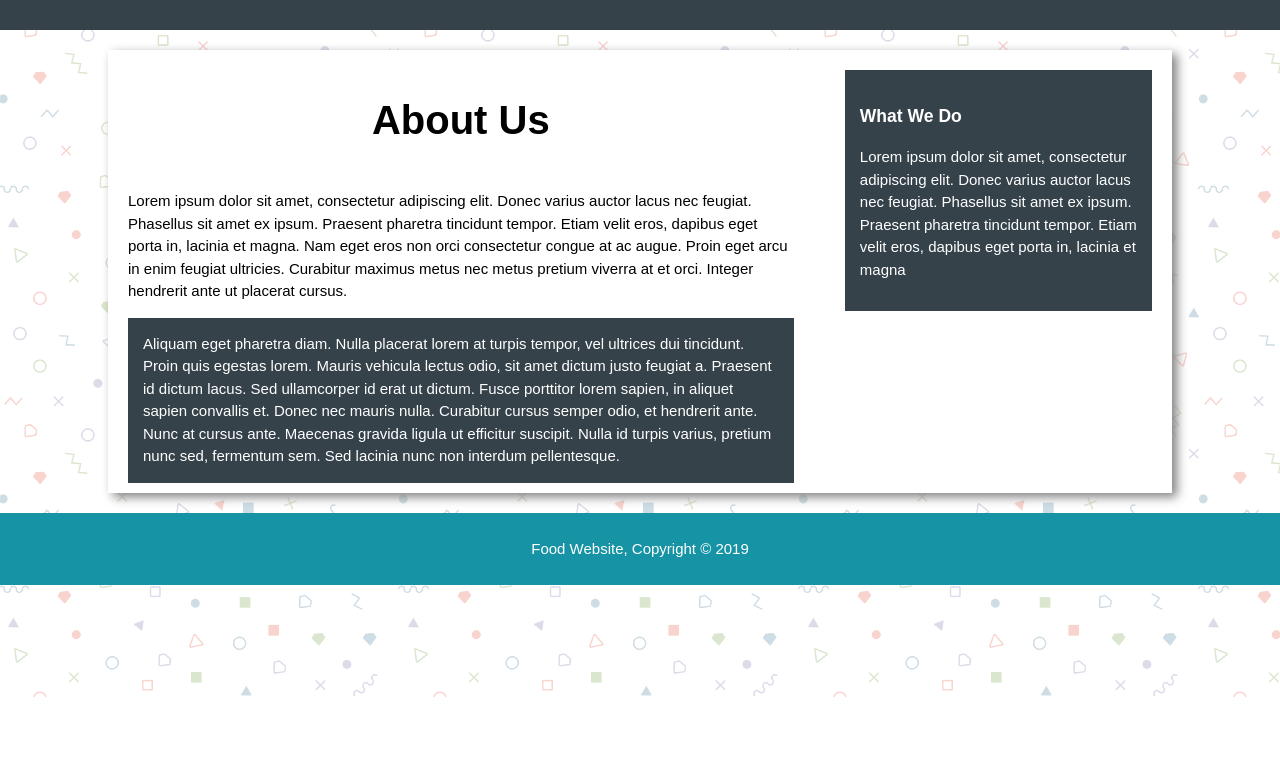
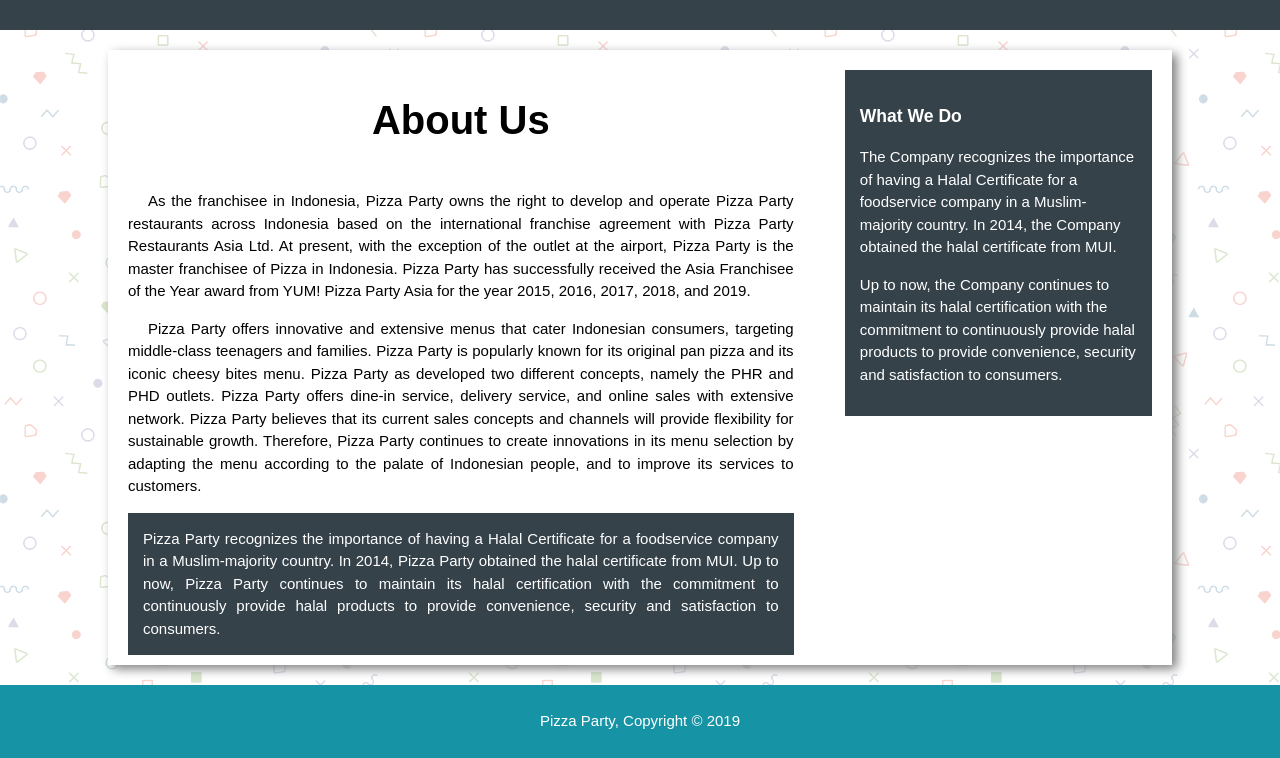
Before and after one commit to agungsepruloh/uas, a PHP site: page /about.php in a window 1280 px wide. Shown: the part 103-861 px from the top of the page. Before the commit the page ends 800 px from the top, so only its background shows below. Run offline with PHP 8.4, Linux system fonts and the light colour scheme; the visitor is signed in with stand-in values (Sample User, id 1).

Commit message:
edited about and team

```diff
--- a/about.php
+++ b/about.php
@@ -45,36 +45,45 @@ if ( !isset($_SESSION['login']) ) {
             <div class="container product">
                 <article id="main-col">
                     <h1 class="page-title">About Us</h1>
-                    <p>
-                        Lorem ipsum dolor sit amet, consectetur adipiscing elit. Donec varius auctor lacus nec feugiat.
-                        Phasellus sit amet ex ipsum. Praesent pharetra tincidunt tempor. Etiam velit eros, dapibus eget
-                        porta in, lacinia et magna. Nam eget eros non orci consectetur congue at ac augue. Proin eget
-                        arcu in enim feugiat ultricies. Curabitur maximus metus nec metus pretium viverra at et orci.
-                        Integer hendrerit ante ut placerat cursus.
+                    <p style="text-align: justify; text-indent: 20px">
+                        As the franchisee in Indonesia, Pizza Party owns the right to develop and operate Pizza Party restaurants across
+                        Indonesia based on the international franchise agreement with Pizza Party Restaurants Asia Ltd. At present, with the
+                        exception of the outlet at the airport, Pizza Party is the master franchisee of Pizza in Indonesia. Pizza Party has
+                        successfully received the Asia Franchisee of the Year award from YUM! Pizza Party Asia for the year 2015, 2016, 2017,
+                        2018, and 2019.
                     </p>
-                    <p class="dark">
-                        Aliquam eget pharetra diam. Nulla placerat lorem at turpis tempor, vel ultrices dui tincidunt.
-                        Proin quis egestas lorem. Mauris vehicula lectus odio, sit amet dictum justo feugiat a. Praesent
-                        id dictum lacus. Sed ullamcorper id erat ut dictum. Fusce porttitor lorem sapien, in aliquet
-                        sapien convallis et. Donec nec mauris nulla. Curabitur cursus semper odio, et hendrerit ante.
-                        Nunc at cursus ante. Maecenas gravida ligula ut efficitur suscipit. Nulla id turpis varius,
-                        pretium nunc sed, fermentum sem. Sed lacinia nunc non interdum pellentesque.
+
+                    <p style="text-align: justify; text-indent: 20px">
+                        Pizza Party offers innovative and extensive menus that cater Indonesian consumers, targeting middle-class teenagers and
+                        families. Pizza Party is popularly known for its original pan pizza and its iconic cheesy bites menu. Pizza Party as
+                        developed two different concepts, namely the PHR and PHD outlets. Pizza Party offers dine-in service, delivery service,
+                        and online sales with extensive network. Pizza Party believes that its current sales concepts and channels will provide
+                        flexibility for sustainable growth. Therefore, Pizza Party continues to create innovations in its menu selection by
+                        adapting the menu according to the palate of Indonesian people, and to improve its services to customers.
+                    </p>
+                    <p class="dark" style="text-align: justify">
+                        Pizza Party recognizes the importance of having a Halal Certificate for a foodservice company in a Muslim-majority
+                        country. In 2014, Pizza Party obtained the halal certificate from MUI. Up to now, Pizza Party continues to maintain its
+                        halal certification with the commitment to continuously provide halal products to provide convenience, security and
+                        satisfaction to consumers.
                     </p>
                 </article>
 
                 <aside id="sidebar">
                     <div class="dark">
                         <h3>What We Do</h3>
-                        <p>Lorem ipsum dolor sit amet, consectetur adipiscing elit. Donec varius auctor lacus nec
-                            feugiat. Phasellus sit amet ex ipsum. Praesent pharetra tincidunt tempor. Etiam velit eros,
-                            dapibus eget porta in, lacinia et magna</p>
+                        <p>The Company recognizes the importance of having a Halal Certificate for a foodservice company in a Muslim-majority
+                        country. In 2014, the Company obtained the halal certificate from MUI.</p>
+                        <p>Up to now, the Company continues to maintain its
+                        halal certification with the commitment to continuously provide halal products to provide convenience, security and
+                        satisfaction to consumers.</p>
                     </div>
                 </aside>
             </div>
         </section>
 
         <footer>
-            <p>Food Website, Copyright &copy; <?= date('Y') ?></p>
+            <p>Pizza Party, Copyright &copy; <?= date('Y') ?></p>
         </footer>
     </body>
 
--- a/login.php
+++ b/login.php
@@ -75,7 +75,7 @@ if ( isset($_POST["go"]) ) {
         </section>
 
         <footer>
-            <p>Food Website, Copyright &copy; <?= date('Y') ?></p>
+            <p>Pizza Party, Copyright &copy; <?= date('Y') ?></p>
         </footer>
     </body>
 
--- a/products.php
+++ b/products.php
@@ -102,7 +102,7 @@ require('list.php');
         </form>
 
         <footer>
-            <p>Food Website, Copyright &copy; <?= date('Y') ?></p>
+            <p>Pizza Party, Copyright &copy; <?= date('Y') ?></p>
         </footer>
     </body>
 
--- a/services.php
+++ b/services.php
@@ -91,7 +91,7 @@ if ( !isset($_SESSION['login']) ) {
         </section>
 
         <footer>
-            <p>Food Website, Copyright &copy; <?= date('Y') ?></p>
+            <p>Pizza Party, Copyright &copy; <?= date('Y') ?></p>
         </footer>
     </body>
 
--- a/team.php
+++ b/team.php
@@ -55,7 +55,7 @@ if ( !isset($_SESSION['login']) ) {
 						<p class="about">
 							<?php echo $value['about']; ?>
 						</p>
-						<a href="#" onclick="alert('Anda bisa menghubungi saya di <?php echo $value['contact']; ?>')" class="btn">Contact</a>
+                        <a href="mailto:<?= $value['contact'] ?>" class="btn">Contact</a>
 					</div>
 				<?php endforeach ?>
 			</div>
```
Also changed, not shown: creator.php (+8 -8 lines), css/style_team.css (+38 -34 lines), index.php (+4 -4 lines), product.html (deleted, +0 -84 lines), tim.php (deleted, +0 -82 lines), img/profile_pic/agung.jpg (added), img/profile_pic/anin.jpeg (added).
